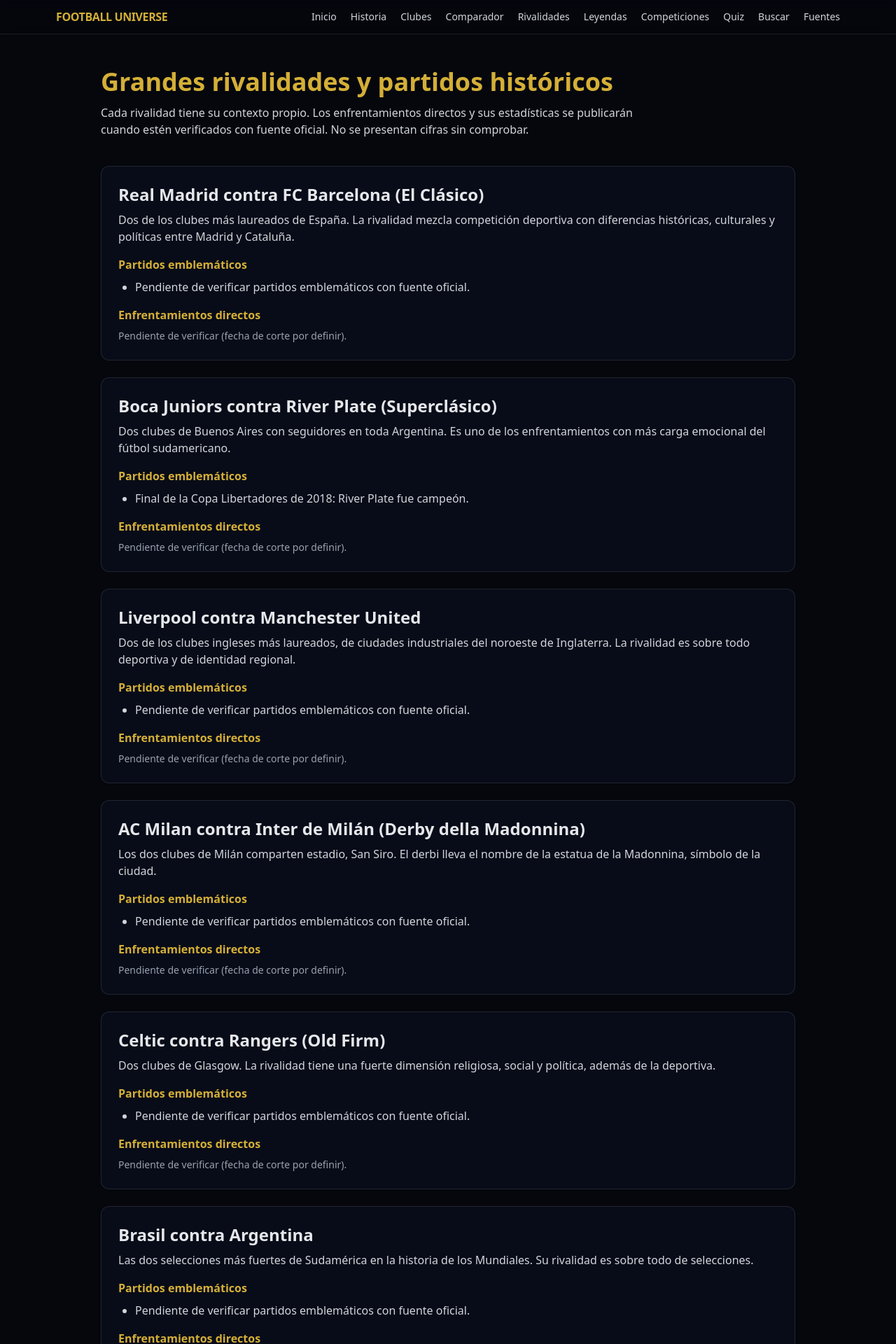
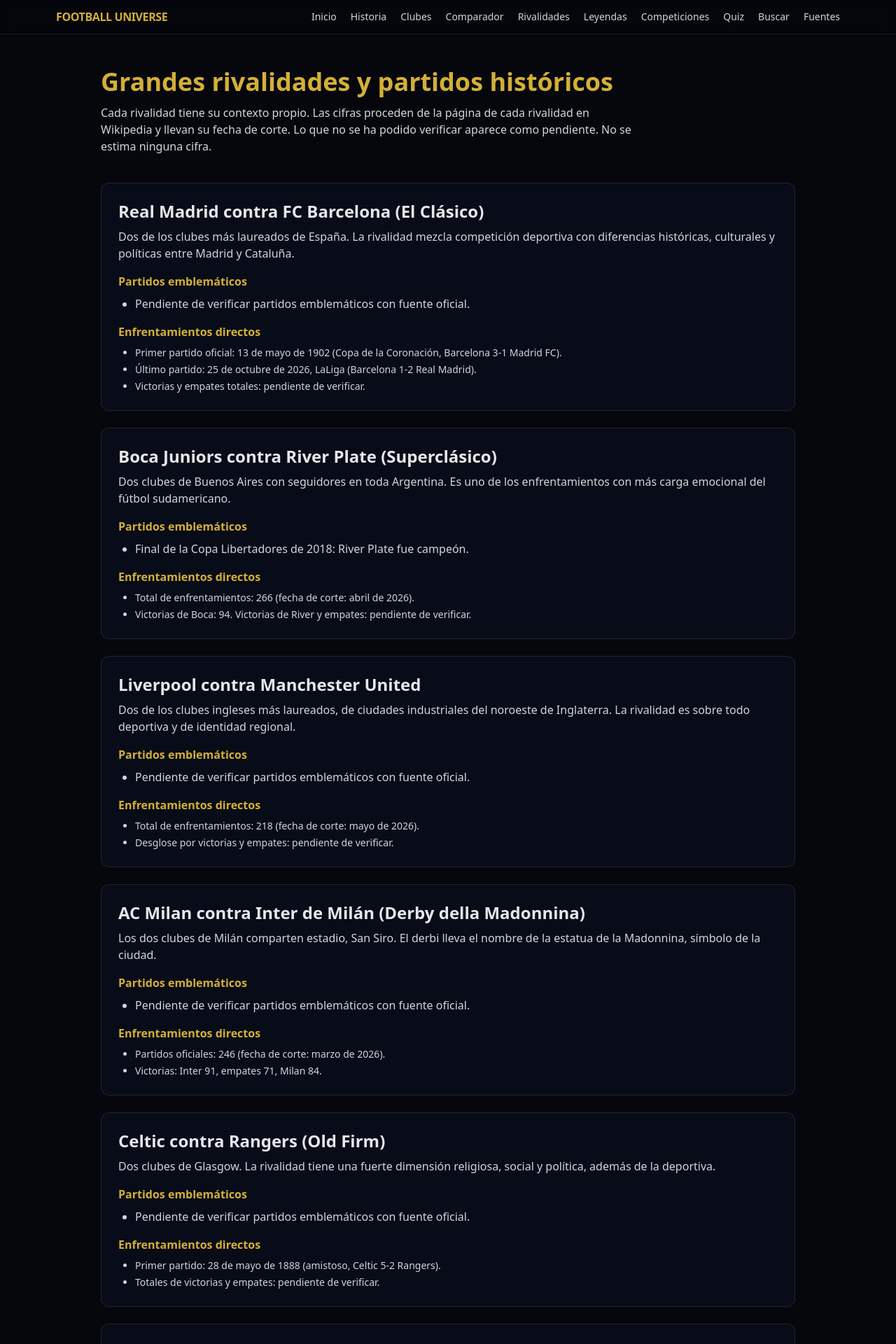
Before and after one commit to EmilioBaena2005/football-universe, a Next.js app: page /rivalidades in a window 1280 px wide. Shown: the top 1920 px of the page at 70% size. Built offline with nearby package versions, Linux system fonts and the light colour scheme.

Commit message:
Rivalidades: enfrentamientos directos verificados y pendientes marcados

```diff
--- a/app/rivalidades/page.tsx
+++ b/app/rivalidades/page.tsx
@@ -4,47 +4,66 @@
   name: string;
   context: string;
   matches: string[];
-  h2h: string;
+  h2h: string[];
 };
 
-// Solo se listan partidos que se pueden verificar con fuentes oficiales.
-// Las estadísticas de enfrentamientos directos aún no están verificadas: se marcan como pendientes.
+// Fuente de las cifras: Wikipedia (página de cada rivalidad). Cada dato indica su fecha de corte.
+// Lo que no se ha podido verificar se marca como pendiente. No se estima ninguna cifra.
 const RIVALRIES: Rivalry[] = [
   {
     name: "Real Madrid contra FC Barcelona (El Clásico)",
     context: "Dos de los clubes más laureados de España. La rivalidad mezcla competición deportiva con diferencias históricas, culturales y políticas entre Madrid y Cataluña.",
     matches: ["Pendiente de verificar partidos emblemáticos con fuente oficial."],
-    h2h: "Pendiente de verificar (fecha de corte por definir).",
+    h2h: [
+      "Primer partido oficial: 13 de mayo de 1902 (Copa de la Coronación, Barcelona 3-1 Madrid FC).",
+      "Último partido: 25 de octubre de 2026, LaLiga (Barcelona 1-2 Real Madrid).",
+      "Victorias y empates totales: pendiente de verificar.",
+    ],
   },
   {
     name: "Boca Juniors contra River Plate (Superclásico)",
     context: "Dos clubes de Buenos Aires con seguidores en toda Argentina. Es uno de los enfrentamientos con más carga emocional del fútbol sudamericano.",
     matches: ["Final de la Copa Libertadores de 2018: River Plate fue campeón."],
-    h2h: "Pendiente de verificar (fecha de corte por definir).",
+    h2h: [
+      "Total de enfrentamientos: 266 (fecha de corte: abril de 2026).",
+      "Victorias de Boca: 94. Victorias de River y empates: pendiente de verificar.",
+    ],
   },
   {
     name: "Liverpool contra Manchester United",
     context: "Dos de los clubes ingleses más laureados, de ciudades industriales del noroeste de Inglaterra. La rivalidad es sobre todo deportiva y de identidad regional.",
     matches: ["Pendiente de verificar partidos emblemáticos con fuente oficial."],
-    h2h: "Pendiente de verificar (fecha de corte por definir).",
+    h2h: [
+      "Total de enfrentamientos: 218 (fecha de corte: mayo de 2026).",
+      "Desglose por victorias y empates: pendiente de verificar.",
+    ],
   },
   {
     name: "AC Milan contra Inter de Milán (Derby della Madonnina)",
     context: "Los dos clubes de Milán comparten estadio, San Siro. El derbi lleva el nombre de la estatua de la Madonnina, símbolo de la ciudad.",
     matches: ["Pendiente de verificar partidos emblemáticos con fuente oficial."],
-    h2h: "Pendiente de verificar (fecha de corte por definir).",
+    h2h: [
+      "Partidos oficiales: 246 (fecha de corte: marzo de 2026).",
+      "Victorias: Inter 91, empates 71, Milan 84.",
+    ],
   },
   {
     name: "Celtic contra Rangers (Old Firm)",
     context: "Dos clubes de Glasgow. La rivalidad tiene una fuerte dimensión religiosa, social y política, además de la deportiva.",
     matches: ["Pendiente de verificar partidos emblemáticos con fuente oficial."],
-    h2h: "Pendiente de verificar (fecha de corte por definir).",
+    h2h: [
+      "Primer partido: 28 de mayo de 1888 (amistoso, Celtic 5-2 Rangers).",
+      "Totales de victorias y empates: pendiente de verificar.",
+    ],
   },
   {
     name: "Brasil contra Argentina",
     context: "Las dos selecciones más fuertes de Sudamérica en la historia de los Mundiales. Su rivalidad es sobre todo de selecciones.",
     matches: ["Pendiente de verificar partidos emblemáticos con fuente oficial."],
-    h2h: "Pendiente de verificar (fecha de corte por definir).",
+    h2h: [
+      "Primer partido: 20 de septiembre de 1914 (amistoso, Argentina 3-0 Brasil).",
+      "Totales de victorias y empates: pendiente de verificar.",
+    ],
   },
   {
     name: "Alemania contra Italia",
@@ -53,7 +72,10 @@
       "Semifinal del Mundial 1970 (México): Italia ganó 4-3 tras la prórroga.",
       "Semifinal del Mundial 2006 (Alemania): Italia ganó 2-0.",
     ],
-    h2h: "Pendiente de verificar (fecha de corte por definir).",
+    h2h: [
+      "Total de enfrentamientos: 39 (fecha de corte: marzo de 2025).",
+      "Victorias: Italia 15, empates 13, Alemania 11.",
+    ],
   },
 ];
 
@@ -62,8 +84,8 @@
     <main className="mx-auto max-w-5xl px-4 py-12">
       <h1 className="text-4xl font-extrabold text-gold">Grandes rivalidades y partidos históricos</h1>
       <p className="mt-3 max-w-3xl text-gray-300">
-        Cada rivalidad tiene su contexto propio. Los enfrentamientos directos y sus estadísticas se publicarán cuando
-        estén verificados con fuente oficial. No se presentan cifras sin comprobar.
+        Cada rivalidad tiene su contexto propio. Las cifras proceden de la página de cada rivalidad en Wikipedia y llevan
+        su fecha de corte. Lo que no se ha podido verificar aparece como pendiente. No se estima ninguna cifra.
       </p>
 
       <ul className="mt-10 space-y-6">
@@ -79,7 +101,9 @@
               </ul>
 
               <h3 className="mt-4 font-semibold text-gold">Enfrentamientos directos</h3>
-              <p className="mt-2 text-sm text-gray-400">{r.h2h}</p>
+              <ul className="mt-2 list-disc space-y-1 pl-6 text-sm text-gray-300">
+                {r.h2h.map((h) => <li key={h}>{h}</li>)}
+              </ul>
             </article>
           </li>
         ))}
```
